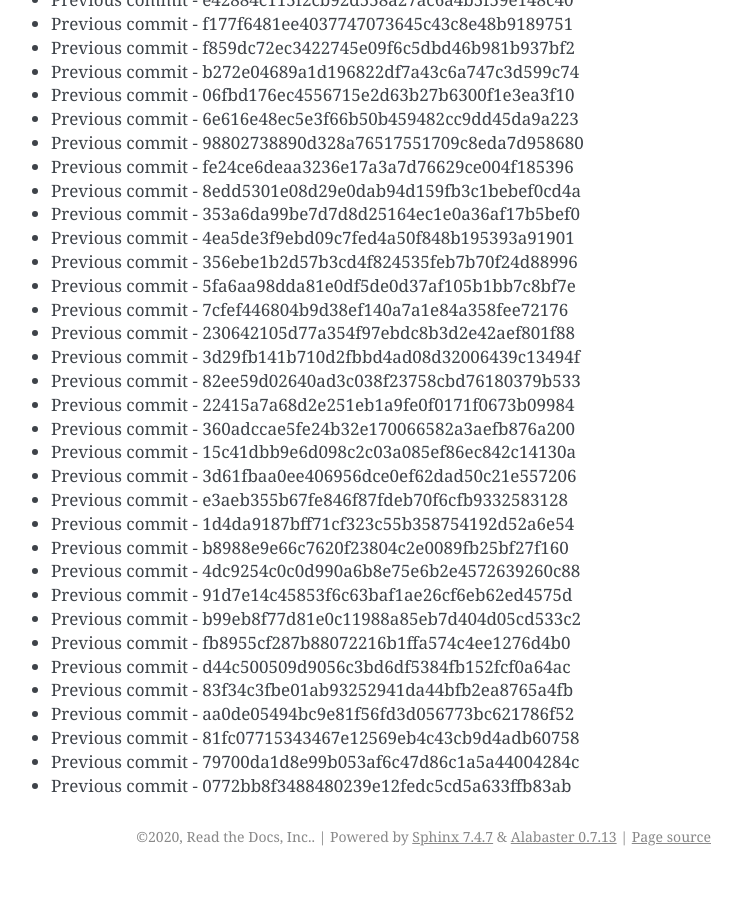
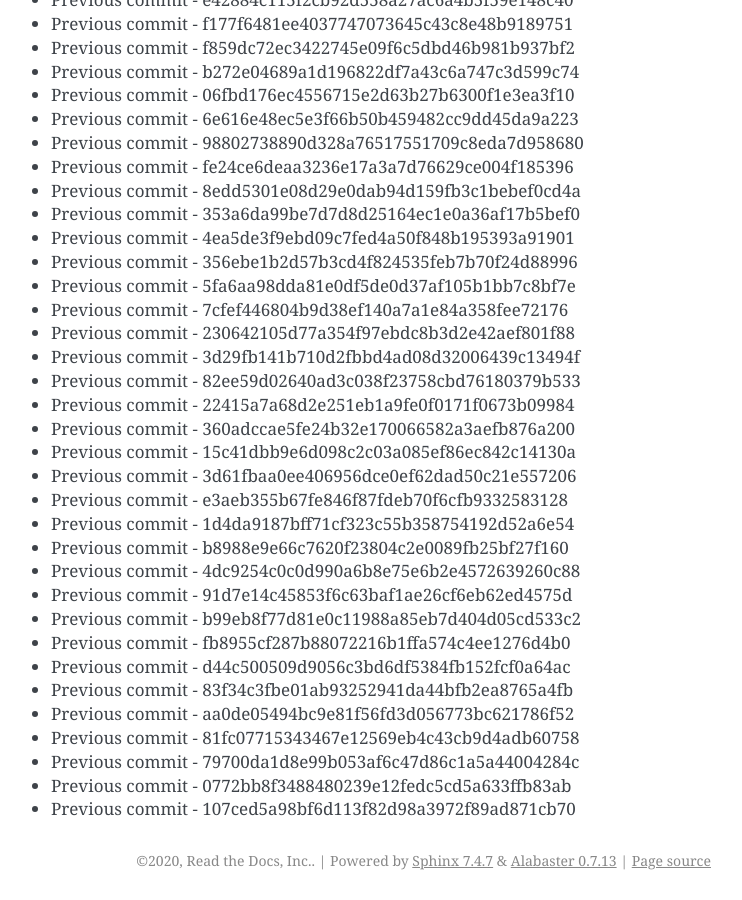
Before and after one commit to readthedocs/rtd-git-stresstest, a Sphinx documentation site: the page built from docs/updates.rst, in a window 1280 px wide and 900 px high, scrolled down 50367 px. Shown: the whole window, without its empty margins (399-1141 px from the left). Built offline with Sphinx 7.4.7, drawn with Linux system fonts in a browser that asks for light colours; before the commit the page ends 51243 px from its top, so only the background shows below that.

Commit message:
Generating commit from previous: 107ced5a98bf6d113f82d98a3972f89ad871cb70

```diff
--- a/docs/updates.rst
+++ b/docs/updates.rst
@@ -2148,3 +2148,4 @@ It can be tested for any performance characteristics.
 * Previous commit - 81fc07715343467e12569eb4c43cb9d4adb60758
 * Previous commit - 79700da1d8e99b053af6c47d86c1a5a44004284c
 * Previous commit - 0772bb8f3488480239e12fedc5cd5a633ffb83ab
+* Previous commit - 107ced5a98bf6d113f82d98a3972f89ad871cb70
```
